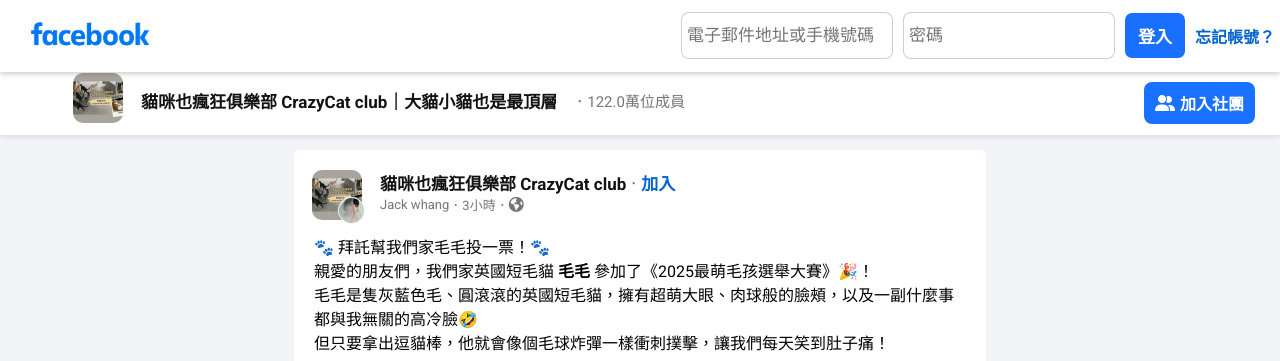
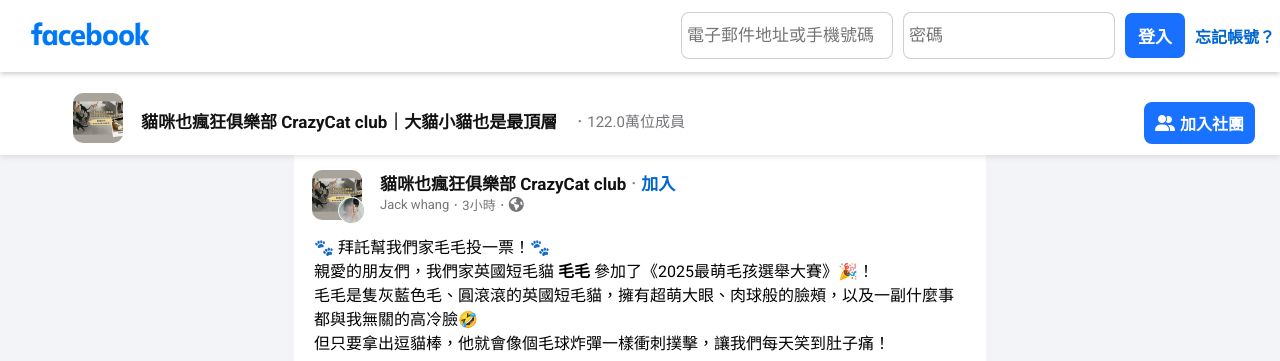
Before and after one commit to MeiChang0328/HW3Web, a plain HTML site: page index.html in a window 1280 px wide. Shown: the top 361 px of the page. Drawn offline with Linux system fonts and the light colour scheme.

```diff
--- a/index.html
+++ b/index.html
@@ -53,7 +53,6 @@
         }
 
         #topfix2{
-            top: 25px;
             box-shadow: 0 2px 5px rgba(0, 0, 0, 0.1); /* 自然陰影 */
             z-index:999; /* 確保在最上層 */
         }
@@ -61,7 +60,7 @@
 
 
         #topfix2{
-            margin-top: 25px;
+            margin-top: 50px;
             left: 0;
             position: fixed;
             width: 100%;
```
